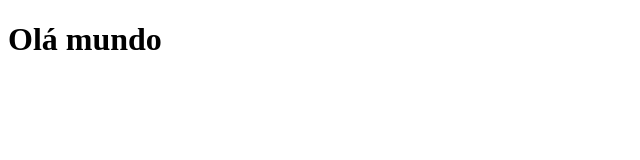
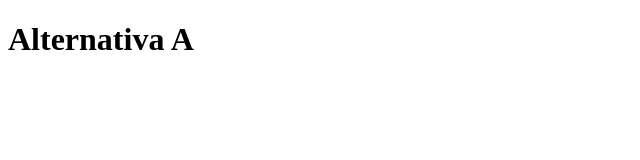
Before and after one commit to Manuelultimate/git, a plain HTML site: page index.html in a window 1280 px wide. Shown: the whole page, without its empty margins (0-640 px from the left). Drawn offline with Linux system fonts and the light colour scheme.

Commit message:
uma nova versao

```diff
--- a/index.html
+++ b/index.html
@@ -6,6 +6,6 @@
     <title>git</title>
 </head>
 <body>
-    <h1>Olá mundo</h1>
+    <h1>Alternativa A</h1>
 </body>
 </html>
```
